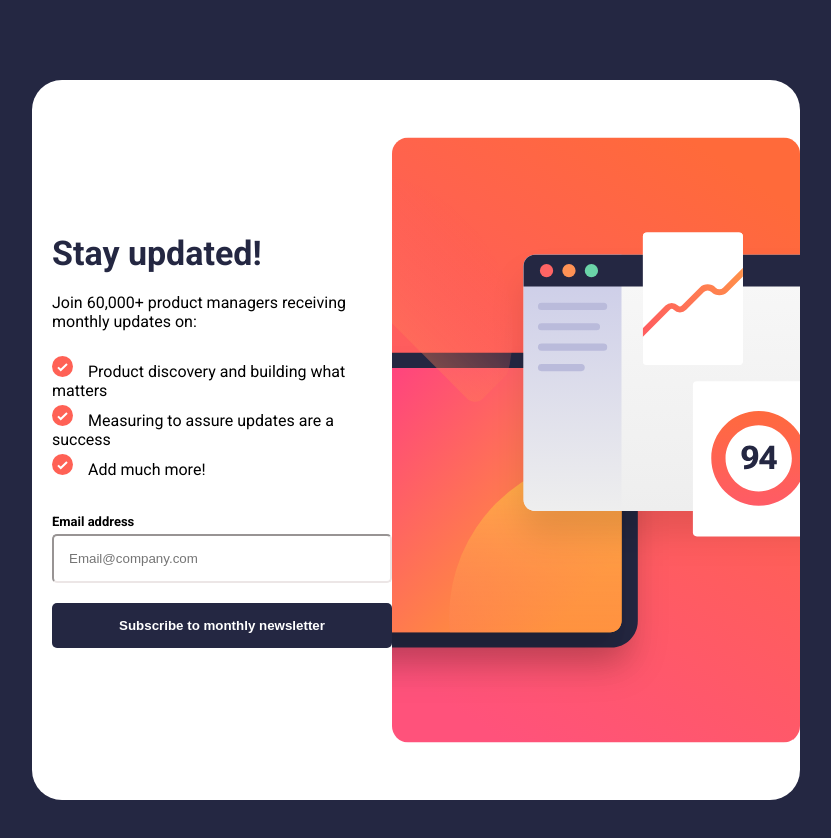
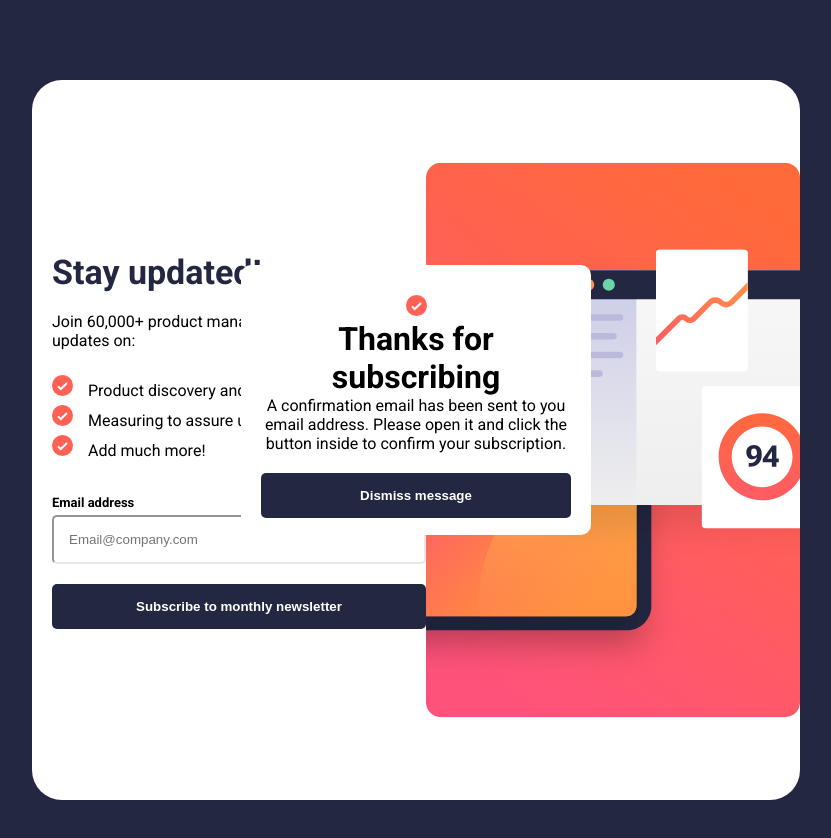
Before and after one commit to AdriannaLen/newsletter_signup_form, a plain HTML site: page index.html in a window 1280 px wide. Both pictures are taken after a click on the button "Subscribe to monthly newsletter". Shown: the whole page, without its empty margins (224-1055 px from the left). Drawn offline with Linux system fonts and the light colour scheme.

Commit message:
subscription__window pop out js

```diff
--- a/index.html
+++ b/index.html
@@ -32,7 +32,7 @@
 
             <input type="text" placeholder="Email@company.com" />
 
-            <button> Subscribe to monthly newsletter </button>
+            <button id="subscribe"> Subscribe to monthly newsletter </button>
 
             </div>
 
@@ -46,5 +46,31 @@
 
     </div>
 
+    <!-- pop up subscription-->
+
+    <div class="subscription__window">
+
+        <svg xmlns="http://www.w3.org/2000/svg" width="21" height="21" viewBox="0 0 21 21">
+            <g fill="none">
+                <circle cx="10.5" cy="10.5" r="10.5" fill="#FF6155"/>
+                <path stroke="#FFF" stroke-width="2" d="M6 11.381 8.735 14 15 8"/>
+            </g>
+        </svg>
+
+        <h1>Thanks for subscribing</h1>
+
+        <p>A confirmation email has been sent to you email address. Please open it and click the button inside to confirm your subscription.</p>
+
+        <div class="dismiss__btn">
+
+        <button id="dissmiss__popout__btn">Dismiss message</button>
+
+         </div>
+
+    </div>
+
+
+
+<script src="script.js"></script>
 </body>
 </html>
--- a/script.js
+++ b/script.js
@@ -0,0 +1,14 @@
+
+document.getElementById("subscribe").addEventListener("click", function() {
+
+    document.getElementsByClassName("subscription__window")
+    [0].classList.add("active");
+
+})
+
+document.getElementById("dissmiss__popout__btn").addEventListener("click", function() {
+
+    document.getElementsByClassName("subscription__window")
+    [0].classList.remove("active");
+
+})
--- a/style.css
+++ b/style.css
@@ -107,7 +107,7 @@ button:hover {
 
 .container__right {
 
-    width: 60%;
+    width: 50%;
     position: relative;
     display: flex;
 
@@ -120,3 +120,41 @@ button:hover {
     padding: 20px 0 20px 0;
     justify-content: center;
 }
+
+
+/* subscription window */
+
+.subscription__window {
+
+    background-color: hsl(0, 0%, 100%);
+    position: absolute;
+    top: 50%;
+    left: 50%;
+    transform: translate(-50%,-50%);
+    width: 350px;
+    height: 270px;
+    padding: 30px 20px;
+    border-radius: 10px;
+    box-sizing: border-box;
+    z-index: 2;
+    text-align: center;
+    opacity: 0;
+    top: -200%;
+    transform: translate(-50%, -50%) scale (0.5);
+    transition: opacity 300ms ease-in-out,
+                top 1000ms ease-in-out,
+                transform 1000ms ease-in-out;
+}
+
+.subscription__window.active {
+
+    opacity: 1;
+    top: 50%;
+    transform: translate(-50%, -50%) scale (1);
+    transition: transform 300ms cubic-bezier(0.18, 0.89, 0.43, 1.19);
+}
+
+svg {
+
+
+}
```
Also changed, not shown: icon-list.svg (added).
